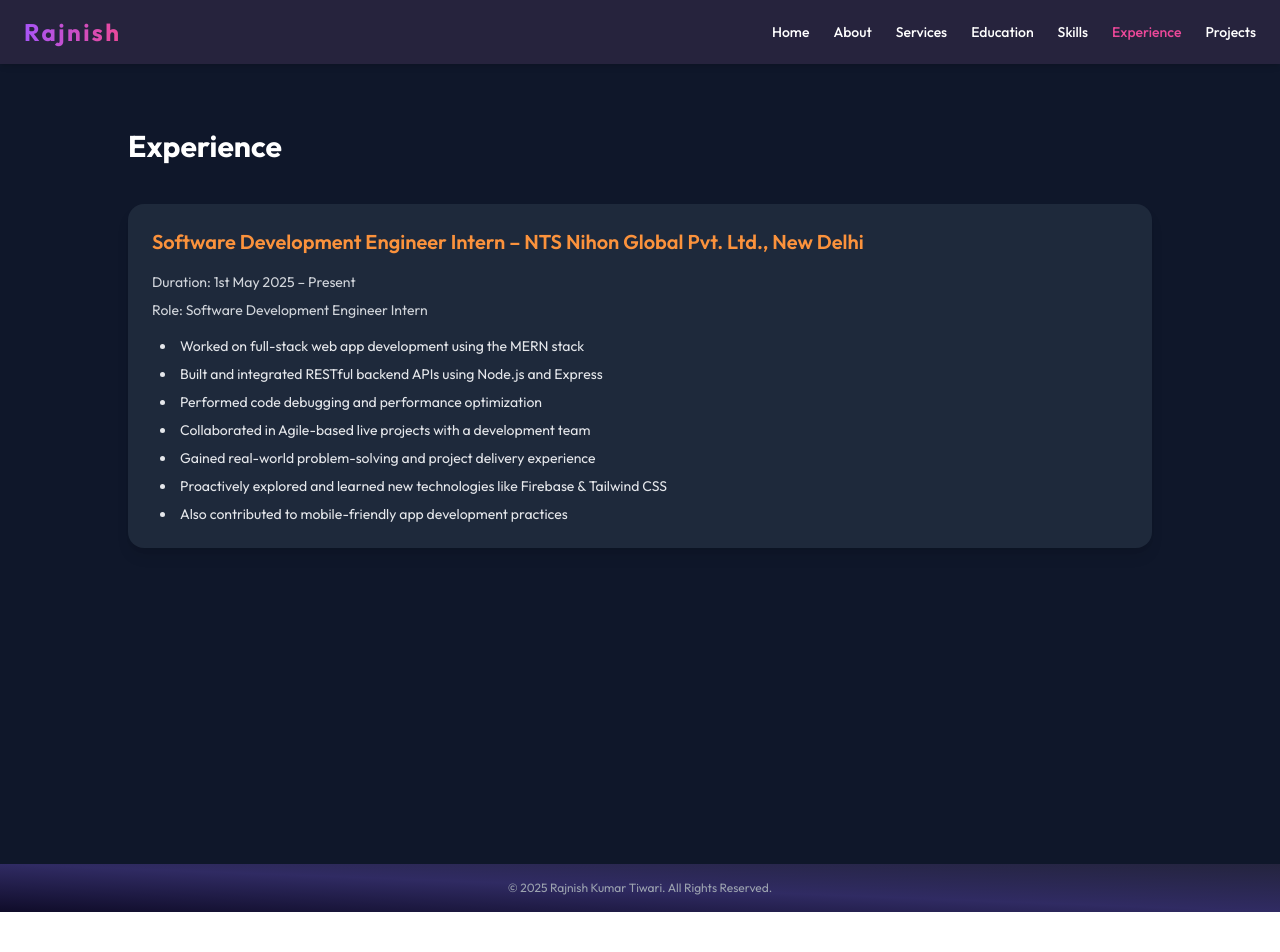
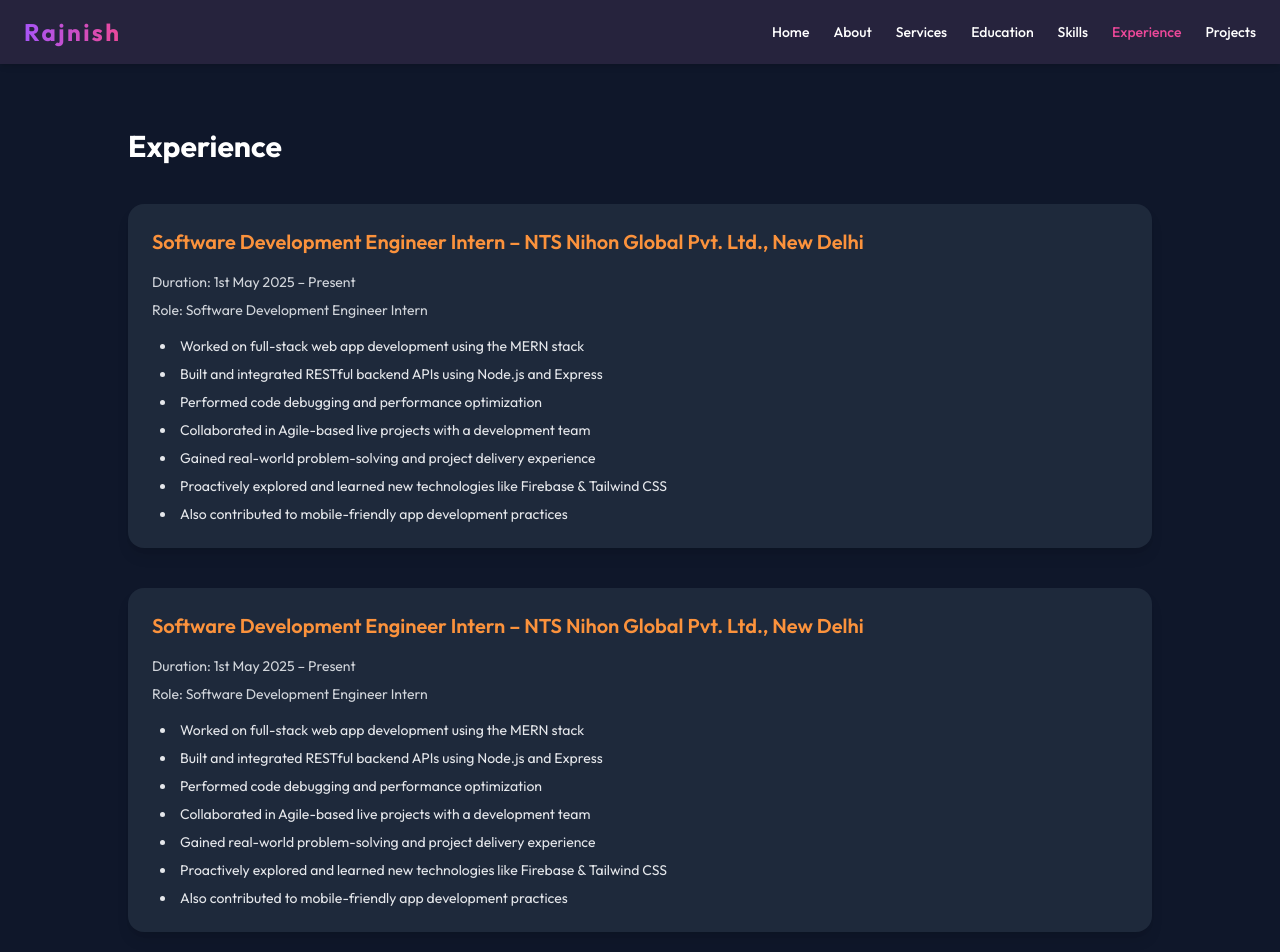
Before and after one commit to Er-Rajnish-Kumar-Tiwari/Biodata, a React (Vite) app in the folder biodata/: page /experience in a window 1280 px wide. Shown: the top 952 px of the page. Before the commit the page ends 912 px from the top, so only its background shows below. Built offline with nearby package versions, Linux system fonts and the light colour scheme.

Commit message:
Update experience.jsx

```diff
--- a/biodata/src/Pages/experience.jsx
+++ b/biodata/src/Pages/experience.jsx
@@ -26,6 +26,26 @@
             <li>Also contributed to mobile-friendly app development practices</li>
           </ul>
         </div>
+
+                {/* Experience Card */}
+        <div className="bg-[#1e293b] rounded-2xl p-6 shadow-lg">
+          <h3 className="text-xl font-semibold text-orange-400 mb-4">
+            Software Development Engineer Intern – NTS Nihon Global Pvt. Ltd., New Delhi
+          </h3>
+          <p className="text-sm text-gray-300 mb-2"> Duration: 1st May 2025 – Present</p>
+          <p className="text-sm text-gray-300 mb-4"> Role: Software Development Engineer Intern</p>
+
+          <ul className="list-disc list-inside space-y-2 text-gray-200 text-sm pl-2">
+            <li>Worked on full-stack web app development using the MERN stack</li>
+            <li>Built and integrated RESTful backend APIs using Node.js and Express</li>
+            <li>Performed code debugging and performance optimization</li>
+            <li>Collaborated in Agile-based live projects with a development team</li>
+            <li>Gained real-world problem-solving and project delivery experience</li>
+            <li>Proactively explored and learned new technologies like Firebase & Tailwind CSS</li>
+            <li>Also contributed to mobile-friendly app development practices</li>
+          </ul>
+        </div>
+
       </div>
     </div>
   );
```
